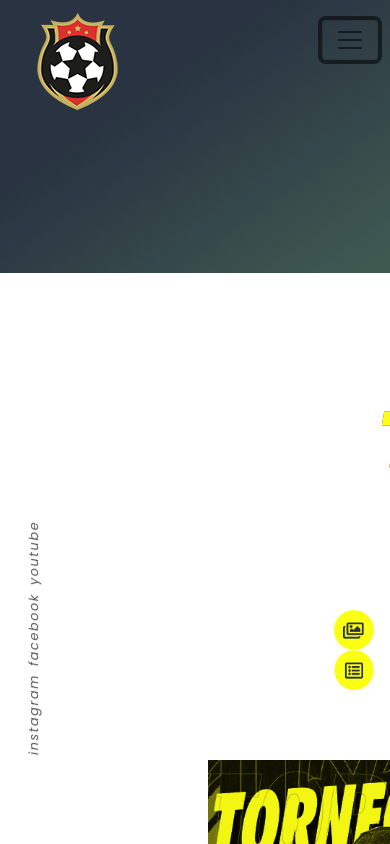
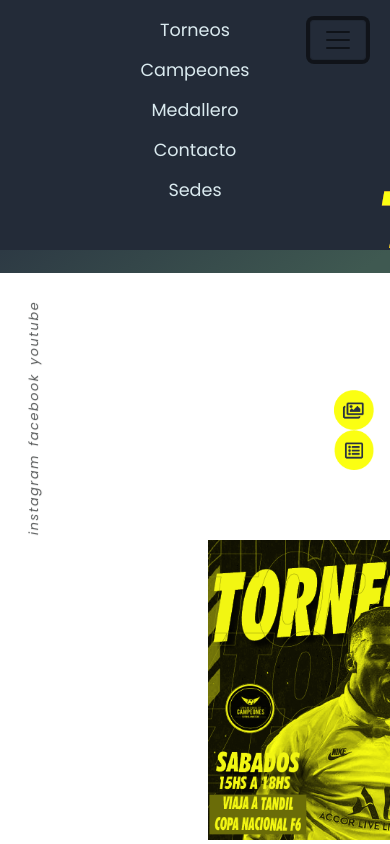
Before and after one commit to emmanuelpero/dw-40205-vztorneos, a website: page pages/torneos.html in a window 390 px wide. Both pictures are taken after a click on the button "Toggle navigation". Shown: the top 844 px of the page. Drawn offline with nearby package versions, Linux system fonts and the light colour scheme.

Commit message:
arreglando responsive nav y sus links

```diff
--- a/pages/torneos.html
+++ b/pages/torneos.html
@@ -75,9 +75,9 @@
         </section>
 
         <div class="btn-g-r">
-            <a href="./pages/galeria.html"><img src="../icon/icon_galeria.png" alt="galería de fotos">
+            <a href="../pages/galeria.html"><img src="../icon/icon_galeria.png" alt="galería de fotos">
             </a>
-            <a href="./pages/reglamento.html"><img src="../icon/icon_reglamento.png" alt="reglamento">
+            <a href="../pages/reglamento.html"><img src="../icon/icon_reglamento.png" alt="reglamento">
             </a>
         </div>
 
--- a/styles.css
+++ b/styles.css
@@ -102,6 +102,41 @@ body{
 .navbar-nav
 .nav-link:hover{
     color:#FBFF12;
+}
+
+
+@media screen and (max-width: 768px){
+    .nav-bar{
+        z-index: 6;
+    }
+    .navbar-nav{
+        transform: translateX(0);
+        z-index: 2;
+        position: absolute;
+        top: 0;
+        left: 0;
+        background-color: #232b38;
+        width: 100%;
+        height: 250px;
+    }
+    .navbar-nav .nav-item{
+        display: flex;
+        justify-content: center;
+        align-items: center;
+        margin-top: 1.4rem;
+        line-height: .1rem;
+    }
+
+    .navbar-toggler{
+        z-index: 3;
+        position: absolute;
+        right: 0;
+        margin-right: 1.5rem;
+    }
+
+    .main-container{
+        z-index: 0;
+    }
 }
 
 /* ________MAIN___________ */
```
Also changed, not shown: package.json (added, +23 -0 lines), pages/medallero.html (+2 -2 lines), wineframe.png (deleted), 2 other files.
